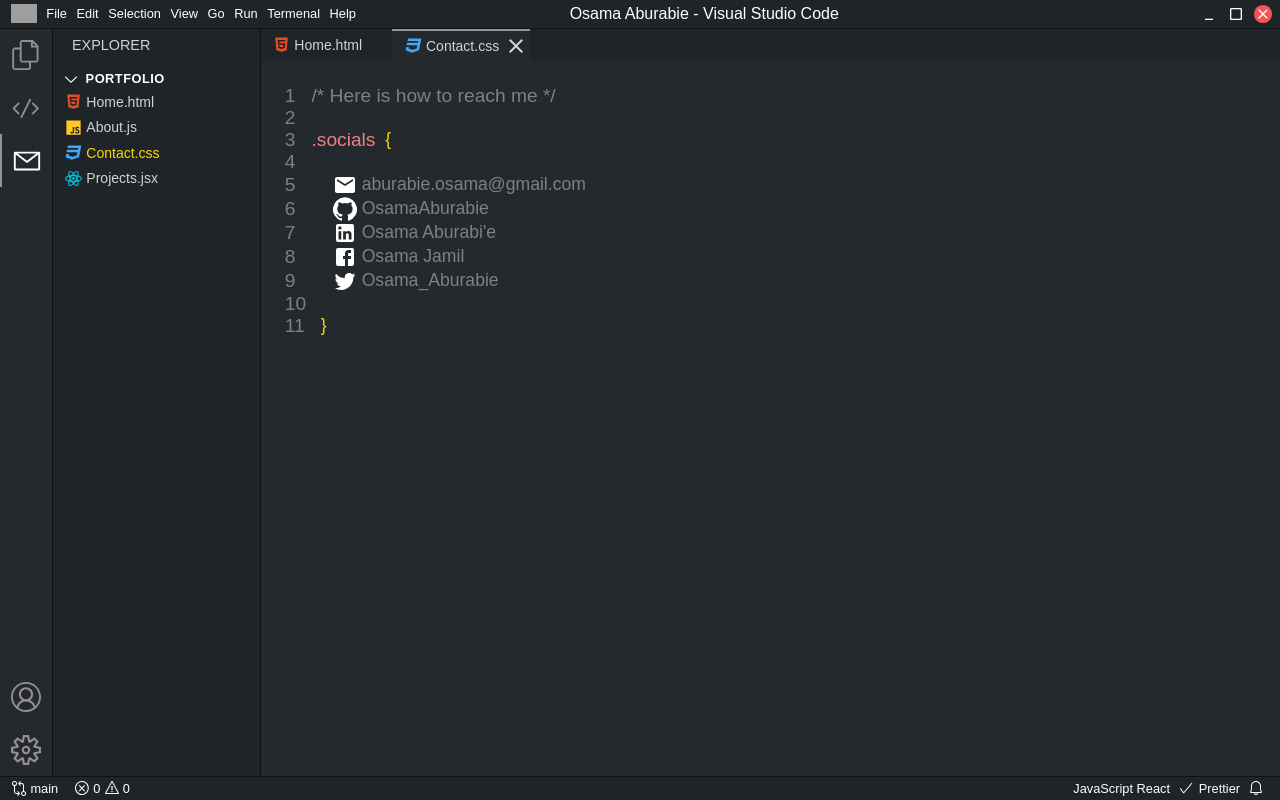
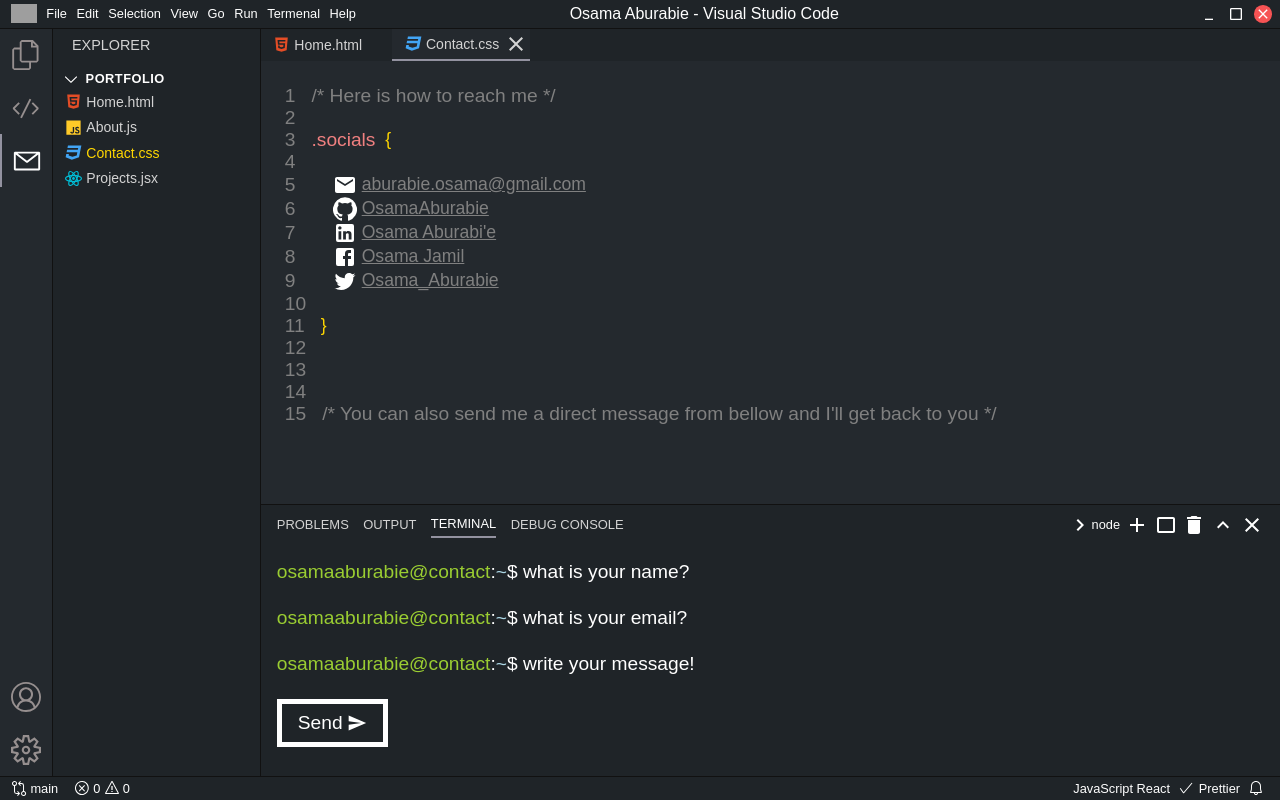
Before and after one commit to OsamaAburabie/porfolio, a React (Create React App) app: page /contact in a window 1280 px wide. Built offline with nearby package versions, Linux system fonts and the light colour scheme; grey boxes are pictures that could not be loaded.

Commit message:
finished almost

```diff
--- a/src/App.css
+++ b/src/App.css
@@ -47,3 +47,7 @@
   text-decoration: none;
   color: grey;
 }
+
+.none {
+  display: none;
+}
--- a/src/components/Topbar.css
+++ b/src/components/Topbar.css
@@ -25,7 +25,7 @@
   margin-right: 0.2rem;
 }
 .active-top-bar {
-  border-top: #9392a0 2px solid;
+  border-bottom: #9392a0 2px solid;
   background: #24292e;
 }
 .active-top-bar .top-file-close {
--- a/src/pages/Contact.css
+++ b/src/pages/Contact.css
@@ -1,27 +1,211 @@
 .contactPage {
+  /* padding: 1.5rem; */
+  width: 100%;
+  display: flex;
+  flex-direction: column;
+  justify-content: space-between;
+}
+.contactPage__top {
   padding: 1.5rem;
-  width: 100%;
 }
 
-.contact__list {
-  -webkit-user-select: none; /* Safari */
-  -moz-user-select: none; /* Firefox */
-  -ms-user-select: none; /* IE10+/Edge */
-  user-select: none; /* Standard */
+.terminal {
+  height: 17rem;
+  background: #1f2428;
+  border-top: 1px solid #111;
+  overflow-y: scroll;
+  position: relative;
 }
+
+.terminal::-webkit-scrollbar {
+  display: none;
+}
+
+.terminal__header {
+  height: 2.5rem;
+  /* background: red; */
+  display: flex;
+  justify-content: space-between;
+  align-items: center;
+  padding: 0 1rem;
+  position: sticky;
+  top: 0;
+}
+
+.terminal__header__left {
+  display: flex;
+}
+
+.terminal__header__left > div {
+  margin: 0.3rem 0.9rem 0.3rem 0rem;
+  padding: 0.3rem 0;
+  display: flex;
+  align-items: center;
+  color: lightgray;
+  background: #1f2428;
+  cursor: pointer;
+  text-decoration: none;
+  text-transform: uppercase;
+  font-size: 0.81rem;
+  color: lightgray;
+}
+
+.terminal__header__left :nth-child(3) {
+  border-bottom: #9392a0 2px solid;
+  color: #fff;
+}
+
+.terminal__header__right {
+  display: flex;
+  align-items: flex-end;
+}
+
+.terminal__button {
+  height: 100%;
+  display: flex;
+  align-items: center;
+  margin-left: 0.3rem;
+  font-size: 0.8rem;
+  cursor: pointer;
+}
+
 /* to make the email selectable */
-.Email {
-  -webkit-user-select: auto; /* Safari */
-  -moz-user-select: auto; /* Firefox */
-  -ms-user-select: auto; /* IE10+/Edge */
-  user-select: auto; /* Standard */
-}
 
 .contact__list li {
   display: flex;
   align-items: center;
 }
 
-.socialItem {
+/* .socialItem {
   color: #fff;
+} */
+
+.socialItem svg {
+  color: #fff;
+  -webkit-user-select: none; /* Safari */
+  -moz-user-select: none; /* Firefox */
+  -ms-user-select: none; /* IE10+/Edge */
+  user-select: none; /* Standard */
 }
+.socialItem span a {
+  color: gray;
+  text-decoration: underline;
+}
+
+.terminal__body {
+  padding: 1rem;
+}
+
+.terminal__text {
+  height: 1.5rem;
+  display: flex;
+  align-items: center;
+  flex-wrap: wrap;
+}
+
+.terminal__text__label {
+  width: 100%;
+  /* height: 2rem; */
+  /* background: red; */
+  /* display: flex; */
+  /* align-items: center; */
+  font-size: 1.2rem;
+  text-transform: lowercase;
+}
+.terminal__text__label > span {
+  color: yellowgreen;
+}
+#terminal-input {
+  opacity: 0;
+  flex: 1;
+}
+
+#terminal-show {
+  -webkit-user-select: none; /* Safari */
+  -moz-user-select: none; /* Firefox */
+  -ms-user-select: none; /* IE10+/Edge */
+  user-select: none; /* Standard */
+  cursor: pointer;
+  white-space: nowrap;
+  display: flex;
+  align-items: center;
+}
+
+#terminal-cursor {
+  background: white;
+  height: 1rem;
+  width: 0.5rem;
+}
+
+/* cursor animations */
+@keyframes flickerAnimation {
+  0% {
+    opacity: 1;
+  }
+  50% {
+    opacity: 0;
+  }
+  100% {
+    opacity: 1;
+  }
+}
+@-o-keyframes flickerAnimation {
+  0% {
+    opacity: 1;
+  }
+  50% {
+    opacity: 0;
+  }
+  100% {
+    opacity: 1;
+  }
+}
+@-moz-keyframes flickerAnimation {
+  0% {
+    opacity: 1;
+  }
+  50% {
+    opacity: 0;
+  }
+  100% {
+    opacity: 1;
+  }
+}
+@-webkit-keyframes flickerAnimation {
+  0% {
+    opacity: 1;
+  }
+  50% {
+    opacity: 0;
+  }
+  100% {
+    opacity: 1;
+  }
+}
+.animate-flicker {
+  -webkit-animation: flickerAnimation 1s infinite;
+  -moz-animation: flickerAnimation 1s infinite;
+  -o-animation: flickerAnimation 1s infinite;
+  animation: flickerAnimation 1s infinite;
+}
+
+.sentButton {
+  text-decoration: none;
+  background: #1f2428;
+  color: #fff;
+  display: inline-block;
+  padding: 1rem;
+  font-size: 1.2rem;
+  border: 5px solid #fff;
+  height: 3rem;
+  display: flex;
+  align-items: center;
+  cursor: pointer;
+}
+.sentButton:hover {
+  background: #272c30;
+}
+
+.sentButton span {
+  margin-right: 0.3rem;
+}
--- a/src/pages/Contact.jsx
+++ b/src/pages/Contact.jsx
@@ -1,4 +1,4 @@
-import React from "react";
+import React, { useState } from "react";
 import Sidebar from "../components/Sidebar";
 import Topbar from "../components/Topbar";
 // import Typist from "react-typist";
@@ -7,8 +7,21 @@
 import GitHubIcon from "@material-ui/icons/GitHub";
 import EmailIcon from "@material-ui/icons/Email";
 import TwitterIcon from "@material-ui/icons/Twitter";
+import ChevronRightIcon from "@material-ui/icons/ChevronRight";
+import AddIcon from "@material-ui/icons/Add";
+import Crop32Icon from "@material-ui/icons/Crop32";
+import DeleteIcon from "@material-ui/icons/Delete";
+import KeyboardArrowUpIcon from "@material-ui/icons/KeyboardArrowUp";
+import CloseIcon from "@material-ui/icons/Close";
+import SendIcon from "@material-ui/icons/Send";
 import "./Contact.css";
 const Contact = () => {
+  const [name, setName] = useState("");
+  const [email, setEmail] = useState("");
+  const [message, setMessage] = useState("");
+  const [focusedName, setFocusedName] = useState(true);
+  const [focusedEmail, setFocusedEmail] = useState(false);
+  const [focusedMessage, setFocusedMessage] = useState(false);
   return (
     <main>
       <Sidebar />
@@ -16,6 +29,7 @@
         <Topbar />
         <section>
           <div className="contactPage">
+            <div className="contactPage__top">
               {/* <Typist avgTypingDelay={5} cursor={{ hideWhenDone: true }}> */}
               <ol className="contact__list">
                 {/* eslint-disable-next-line */}
@@ -32,7 +46,7 @@
                   <span>
                     &nbsp;
                     {/* eslint-disable-next-line */}
-                  <a className="Email" href="" target="_blank">
+                    <a href="" target="_blank">
                       aburabie.osama@gmail.com
                     </a>
                   </span>
@@ -100,8 +114,122 @@
                 <li>
                   <span style={{ color: "gold" }}>{"}"}</span>
                 </li>
+                <li></li>
+                <li></li>
+                <li></li>
+                {/* eslint-disable-next-line */}
+                <li style={{ color: "grey" }}>
+                  /* You can also send me a direct message from bellow and I'll
+                  get back to you */
+                </li>
               </ol>
               {/* </Typist> */}
+            </div>
+            <div className="terminal">
+              <div className="terminal__header">
+                <div className="terminal__header__left">
+                  <div>problems</div>
+                  <div>output</div>
+                  <div>terminal</div>
+                  <div>debug console</div>
+                </div>
+                <div className="terminal__header__right">
+                  <div className="terminal__button">
+                    <ChevronRightIcon />
+                    <p>node</p>
+                  </div>
+                  <div className="terminal__button">
+                    <AddIcon />
+                  </div>
+                  <div className="terminal__button">
+                    <Crop32Icon />
+                  </div>
+                  <div className="terminal__button">
+                    <DeleteIcon />
+                  </div>
+                  <div className="terminal__button">
+                    <KeyboardArrowUpIcon />
+                  </div>
+                  <div className="terminal__button">
+                    <CloseIcon />
+                  </div>
+                </div>
+              </div>
+              <div className="terminal__body">
+                <form>
+                  <label className="terminal__text__label">
+                    <span>OsamaAburabie@Contact</span>:
+                    <span style={{ color: "lightblue" }}>~</span>$ What is your
+                    name?
+                  </label>
+                  <div className="terminal__text">
+                    <span id="terminal-show">{name}</span>
+                    <div
+                      id="terminal-cursor"
+                      className={`animate-flicker ${focusedName ? "" : "none"}`}
+                    ></div>
+                    <input
+                      type="text"
+                      id="terminal-input"
+                      value={name}
+                      onChange={(e) => setName(e.target.value)}
+                      onFocus={() => setFocusedName(true)}
+                      onBlur={() => setFocusedName(false)}
+                    />
+                  </div>
+                  {/* ===================================================== */}
+                  <label className="terminal__text__label">
+                    <span>OsamaAburabie@Contact</span>:
+                    <span style={{ color: "lightblue" }}>~</span>$ What is your
+                    email?
+                  </label>
+                  <div className="terminal__text">
+                    <span id="terminal-show">{email}</span>
+                    <div
+                      id="terminal-cursor"
+                      className={`animate-flicker ${
+                        focusedEmail ? "" : "none"
+                      }`}
+                    ></div>
+                    <input
+                      type="text"
+                      id="terminal-input"
+                      value={email}
+                      onChange={(e) => setEmail(e.target.value)}
+                      onFocus={() => setFocusedEmail(true)}
+                      onBlur={() => setFocusedEmail(false)}
+                    />
+                  </div>
+                  {/* ===================================================== */}
+                  <label className="terminal__text__label">
+                    <span>OsamaAburabie@Contact</span>:
+                    <span style={{ color: "lightblue" }}>~</span>$ Write your
+                    message!
+                  </label>
+                  <div className="terminal__text">
+                    <span id="terminal-show">{message}</span>
+                    <div
+                      id="terminal-cursor"
+                      className={`animate-flicker ${
+                        focusedMessage ? "" : "none"
+                      }`}
+                    ></div>
+                    <input
+                      type="text"
+                      id="terminal-input"
+                      value={message}
+                      onChange={(e) => setMessage(e.target.value)}
+                      onFocus={() => setFocusedMessage(true)}
+                      onBlur={() => setFocusedMessage(false)}
+                    />
+                  </div>
+
+                  <button className="sentButton">
+                    <span>Send</span> <SendIcon fontSize="small" />
+                  </button>
+                </form>
+              </div>
+            </div>
           </div>
         </section>
       </div>
```
Also changed, not shown: 1 other file (tests, documents, lock files or other folders). Lines whose indentation alone changed are shown as unchanged.
